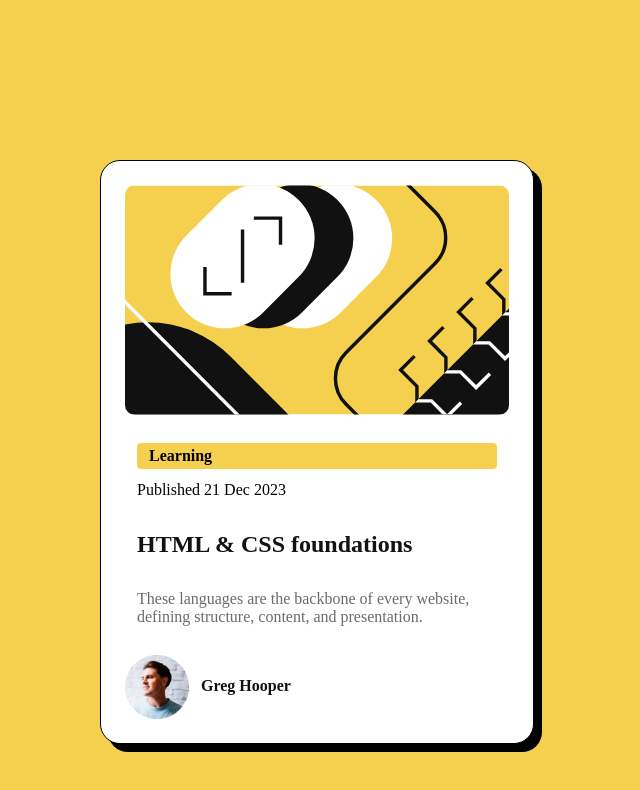
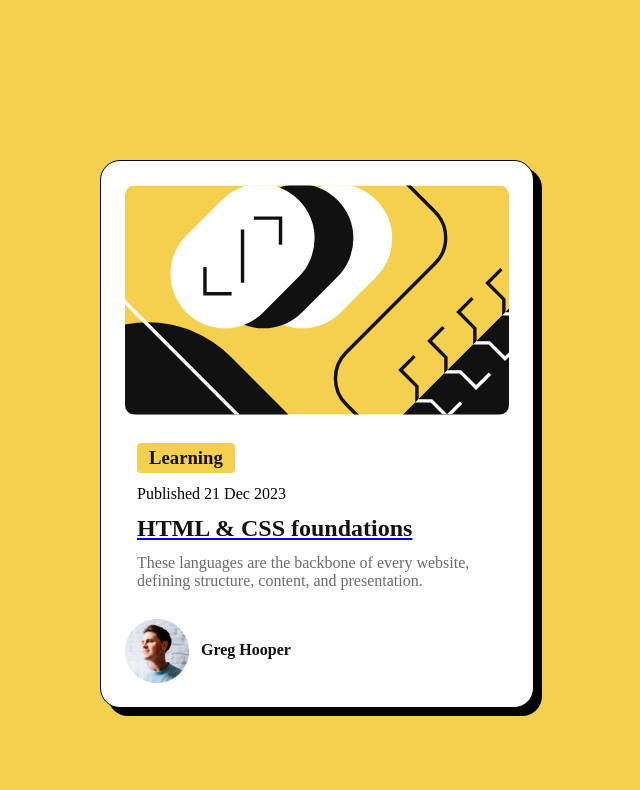
Before and after one commit to TradesmanBOB/blog-preview-main, a plain HTML site: page index.html in a window 1280 px wide. Shown: the whole page, without its empty margins (323-963 px from the left). Drawn offline with Linux system fonts and the light colour scheme.

Commit message:
Commit 4, More Adjustments specifically spacing/content fit

```diff
--- a/index.html
+++ b/index.html
@@ -6,35 +6,26 @@
   <link  rel="preconnect" href="https://fonts.google.com/specimen/Figtree">
   <link rel="icon" type="image/png" sizes="32x32" href="./assets/images/favicon-32x32.png">
   <link rel="stylesheet" href="styles.css">
-  <title>Frontend Mentor | Blog preview Components</title>
+  <title>Frontend Mentor | Blog preview card</title>
 </head>
 <body>
   <section class="big-container">
-
     <div class="img-container">
       <img src="assets/images/illustration-article.svg" alt="Featured Image">
     </div>
-
     <div class="main-content">
-
-      <h4 class="Learning-box">Learning</h4>
-
+      <h3 class="Learning-box">Learning</h3>
       <p class="Publish-date">Published 21 Dec 2023</p>
-
-
       <a href="#" class="h2">
         <h2>HTML & CSS foundations</h2>
       </a>
-
-      <p class="main-text">These languages are the backbone of every
+      <p class="paragraph">These languages are the backbone of every
          website, defining structure, content, and presentation.</p>
-
     </div>
       <div class="Author-OP">
         <img src="/assets/images/image-avatar.webp" alt="Author Profile Image">
         <h4>Greg Hooper</h4>
       </div>
-
   </section>
   <!-- <div class="attribution">
     Challenge by <a href="https://www.frontendmentor.io?ref=challenge" target="_blank">Frontend Mentor</a>.
--- a/styles.css
+++ b/styles.css
@@ -6,9 +6,16 @@
 --Slate-300: hsl(0, 0%, 42%); /* Set base font color light grey */
 --Gray-950: hsl(00, 0%, 7%); /* Set base font color dark grey */
 
---font-size: 16px;        /* Set base font size */
+--font-size: 16px;  /* Set base font size */
+--font-weight: 500;
+--font-weight-1: 800;
 --font-family-1: 'Arial', sans-serif;  /* Set font family to Arial*/
 --font-family: 'Figtree'; /* Set font family to Figtree */
+}
+
+* {
+    margin: 0;
+    padding: 0;
 }
 
 body {
@@ -52,50 +59,45 @@ body {
     display: flex;
     flex-direction: row;
     background-color: var(--Yellow);
+    color: var(--Gray-950);
     padding: 4px 12px;
-    gap: 8px;
     border-radius: 4px;
     margin: 0;
+    row-gap: 8px;
+    max-width: fit-content;
 }
 
 .Publish-date {
     margin: 0;
     width: auto;
+    font-weight: 500;
 }
 
-.h2 {
+h2 {
     margin: 0;
     height: auto;
     color: var(--Gray-950);
     text-decoration: none;
+    padding: 0;
+    font-weight: 800;
 }
 
-.h2 a:hover {
+h2 a:hover {
     color: var(--Yellow);
     text-decoration: none;
 }
 
-.h2 {
-    margin: 0;
-    height: auto;
+
+h2 a {
     color: var(--Gray-950);
     text-decoration: none;
 }
 
-.h2 a {
-    color: var(--Gray-950);
-    text-decoration: none;
-}
-
-.h2 a:hover {
-    color: var(--Yellow);
-    text-decoration: none;
-}
-
-.main-text {
+.paragraph {
     margin: 0;
     width: auto;
     color: var(--Slate-300);
+    font-weight: 500;
 }
 
 .Author-OP {
@@ -113,4 +115,7 @@ body {
     margin-top: 20px;
 
 }
-.attribution a { color: hsl(228, 45%, 44%); }
+
+.attribution a {
+    color: hsl(228, 45%, 44%);
+}
```
